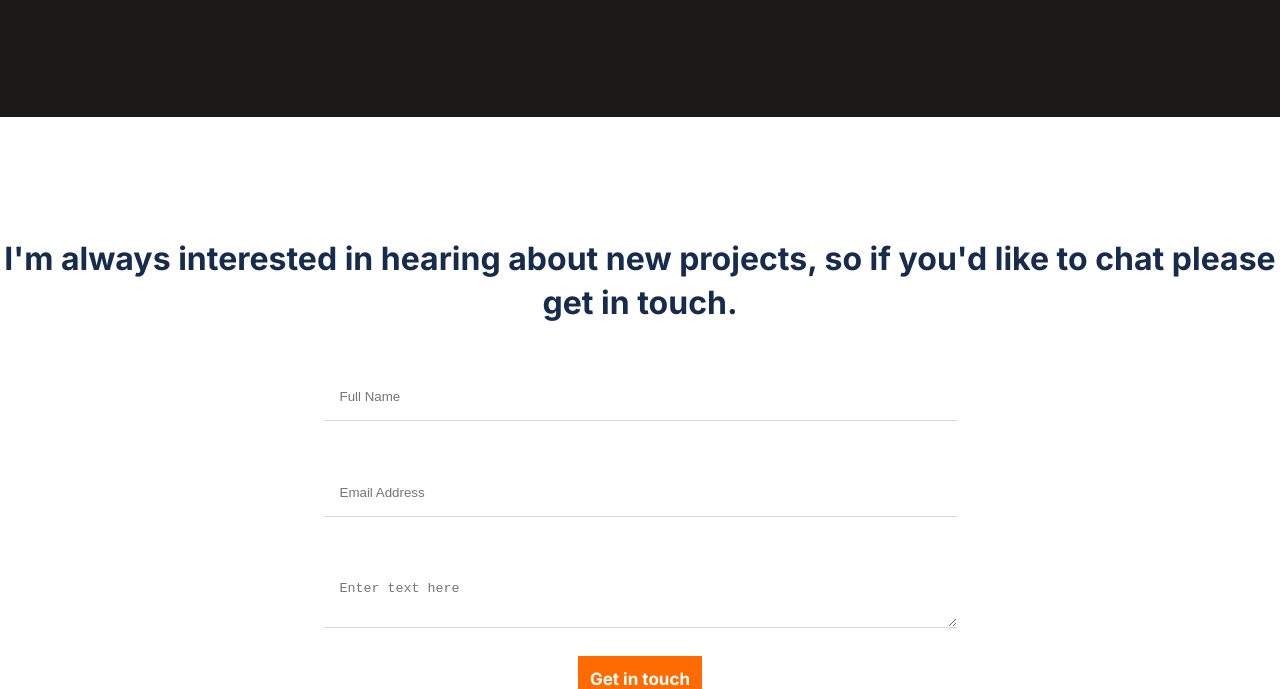
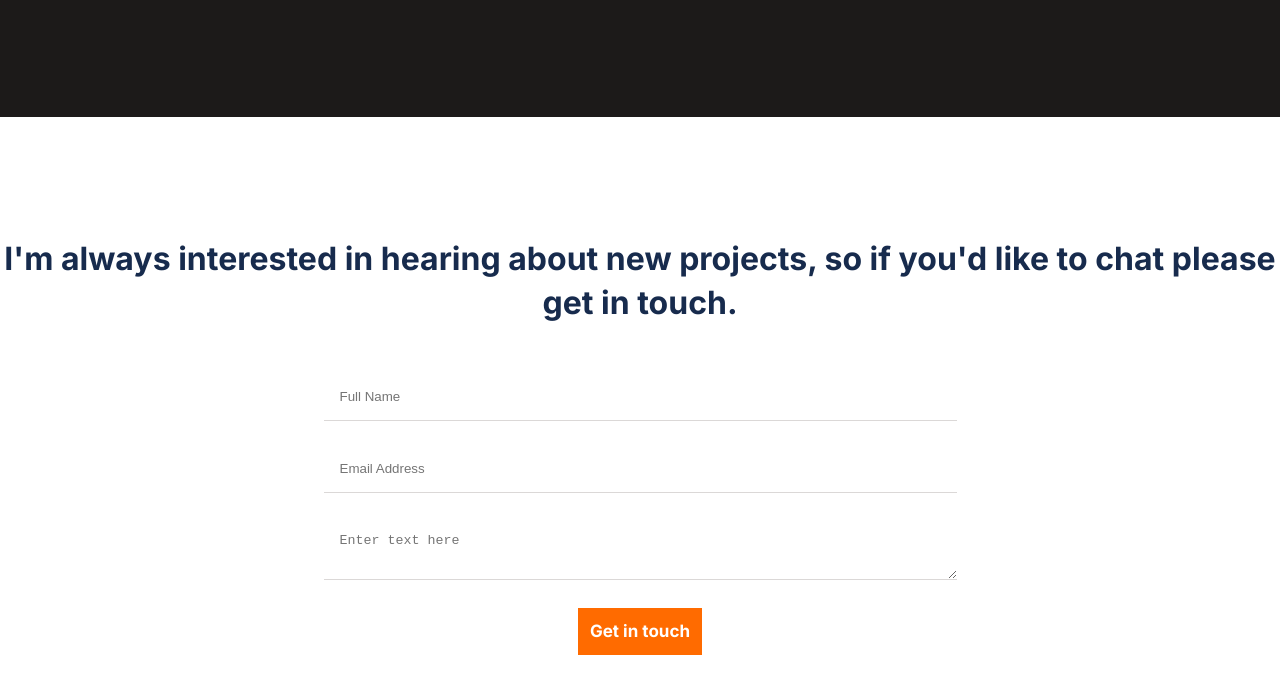
Before and after one commit to serialferris/Project-Portfolio, a website: page index.html in a window 1280 px wide. Shown: the part 5894-6583 px from the top of the page. Drawn offline with Linux system fonts and the light colour scheme; a web font is replaced by a local one.

Commit message:
modified style.css according to reviewer

```diff
--- a/style.css
+++ b/style.css
@@ -392,7 +392,6 @@ body {
 .input-email {
   height: 48px;
   width: 100%;
-  margin-top: 24px;
   margin-bottom: 24px;
   padding: 16px;
   border: none;
@@ -401,7 +400,6 @@ body {
 
 .input-text-area {
   width: 100%;
-  margin-top: 24px;
   margin-bottom: 24px;
   padding: 16px;
   border: none;
```
